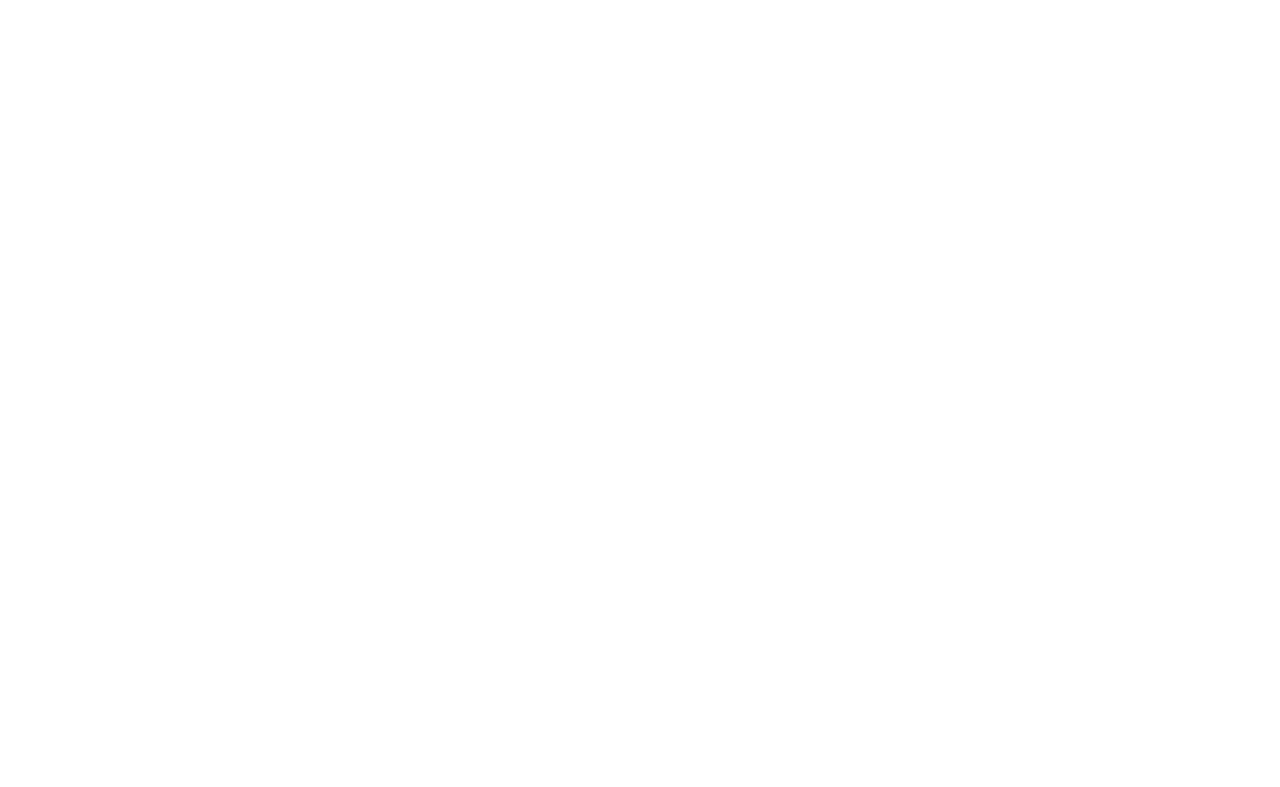
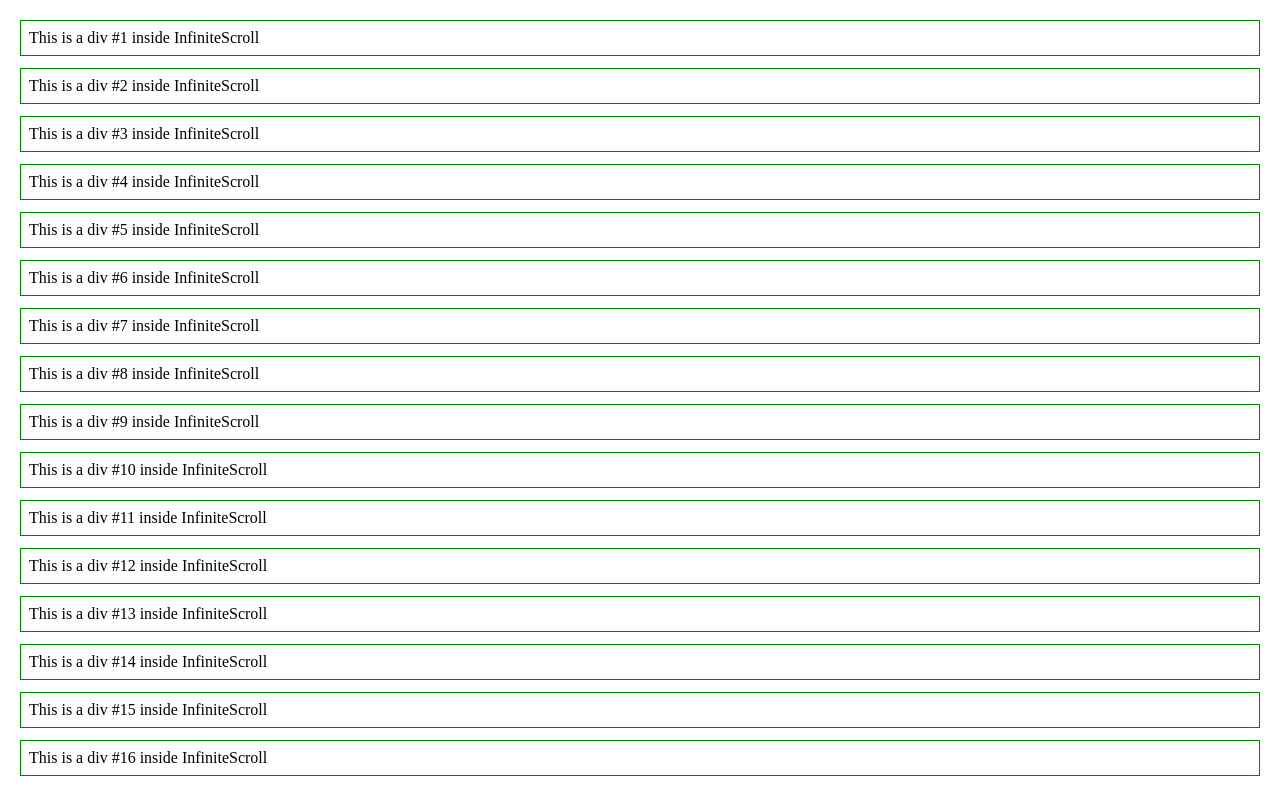
Before and after one commit to MartaKliuchnik/Product_card_app, a React (Vite) app: page / in a window 1280 px wide. Shown: the top 787 px of the page. Built offline with nearby package versions, Linux system fonts and the light colour scheme.

Commit message:
feat: implement infinite scrolling

```diff
--- a/package.json
+++ b/package.json
@@ -11,7 +11,8 @@
   },
   "dependencies": {
     "react": "^18.2.0",
-    "react-dom": "^18.2.0"
+    "react-dom": "^18.2.0",
+    "react-infinite-scroll-component": "^6.1.0"
   },
   "devDependencies": {
     "@types/react": "^18.2.15",
--- a/src/App.jsx
+++ b/src/App.jsx
@@ -1,5 +1,48 @@
+import { useState } from 'react';
+import InfiniteScroll from 'react-infinite-scroll-component';
+
+const style = {
+	border: '1px solid green',
+	margin: 12,
+	padding: 8,
+};
+
 function App() {
-	return;
+	const [dataSource, setDataSource] = useState(Array.from({ length: 30 }));
+	const [hasMore, setHasMore] = useState(true);
+
+	const fetchMoreData = () => {
+		// API CALL
+		if (dataSource.length >= 100) {
+			setHasMore(false);
+			return;
+		}
+		setTimeout(() => {
+			setDataSource([...dataSource, ...Array.from({ length: 10 })]);
+		}, 500);
+	};
+
+	return (
+		<InfiniteScroll
+			dataLength={dataSource.length}
+			next={fetchMoreData}
+			hasMore={hasMore}
+			loader={<h4>Loading...</h4>}
+			endMessage={
+				<p style={{ textAlign: 'center' }}>
+					<b>Yay! You have seen it all</b>
+				</p>
+			}
+		>
+			{dataSource.map((item, index) => {
+				return (
+					<div key={index} style={style}>
+						This is a div #{index + 1} inside InfiniteScroll
+					</div>
+				);
+			})}
+		</InfiniteScroll>
+	);
 }
 
 export default App;
```
Also changed, not shown: 1 other file (tests, documents, lock files or other folders).
